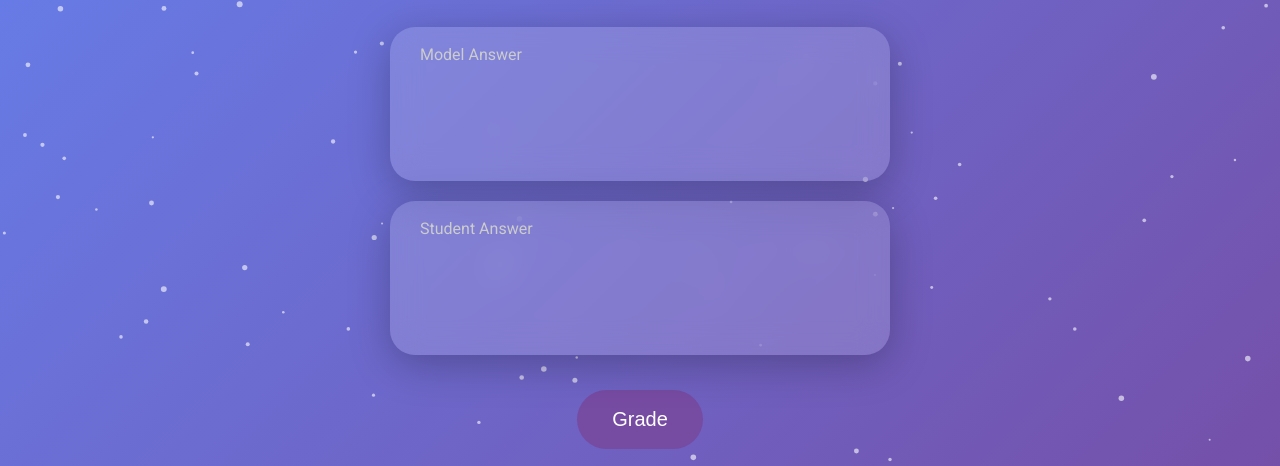
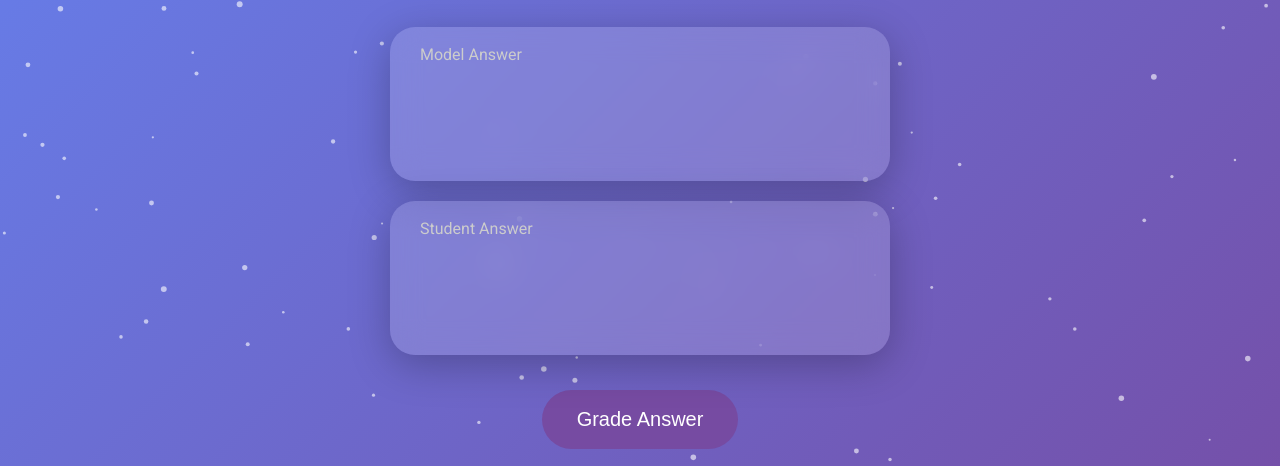
Before and after one commit to Dhruva-Hegde/Automated-Short-Answer-Grading-System, a plain HTML site: page frontend/index.html in a window 1280 px wide. Shown: the part 129-595 px from the top of the page. Drawn offline with Linux system fonts and the light colour scheme.

Commit message:
Update button text for grading to clarify action

```diff
--- a/frontend/index.html
+++ b/frontend/index.html
@@ -25,7 +25,7 @@
         <label>Student Answer</label>
     </div>
 
-    <button id="gradeBtn">Grade</button>
+    <button id="gradeBtn">Grade Answer</button>
 
     <div class="score-circle">
         <svg width="180" height="180">
```
